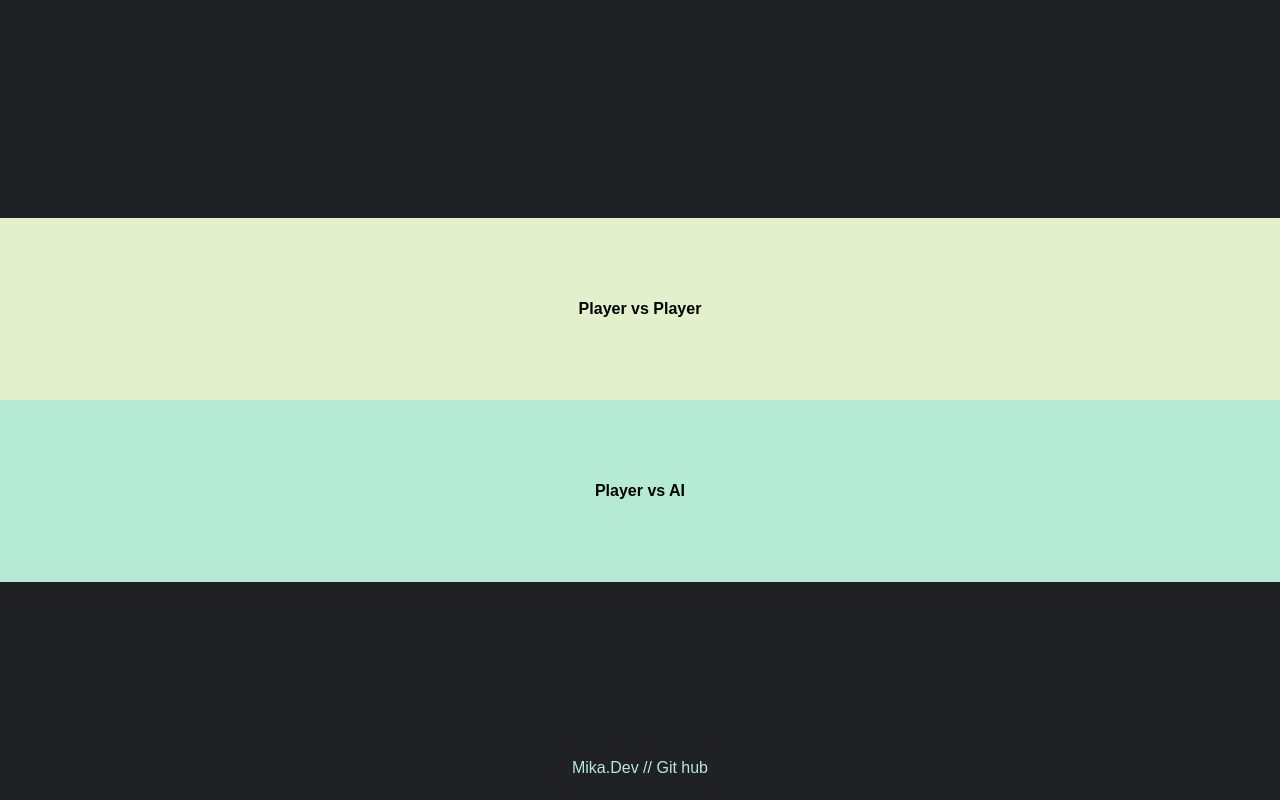
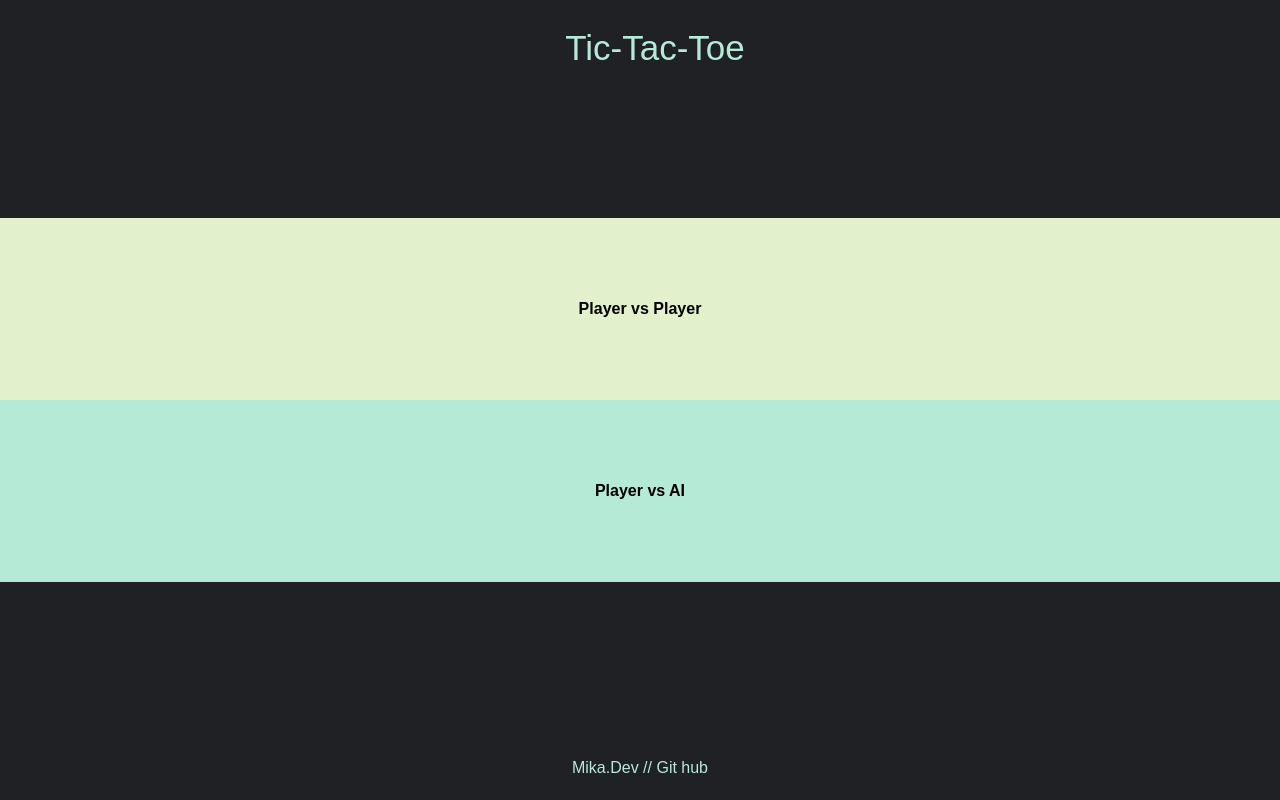
Before and after one commit to Mikadev1996/tic-tac-toe, a plain HTML site: page index.html in a window 1280 px wide. Drawn offline with Linux system fonts and the light colour scheme.

Commit message:
fixed win display again2

```diff
--- a/index.html
+++ b/index.html
@@ -8,7 +8,7 @@
 <body>
 <nav>
     <div>
-        <h1></h1>
+        <h1>Tic-Tac-Toe</h1>
     </div>
 </nav>
 <main>
```
